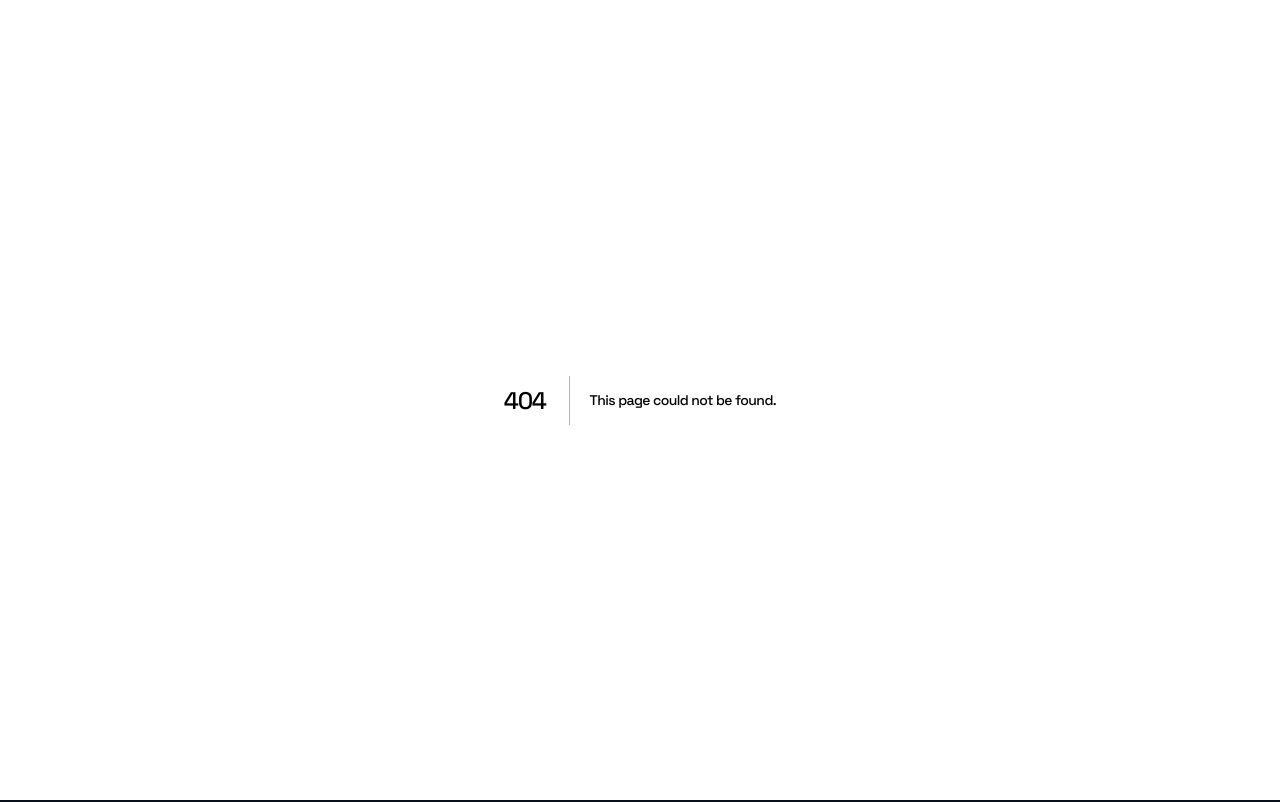
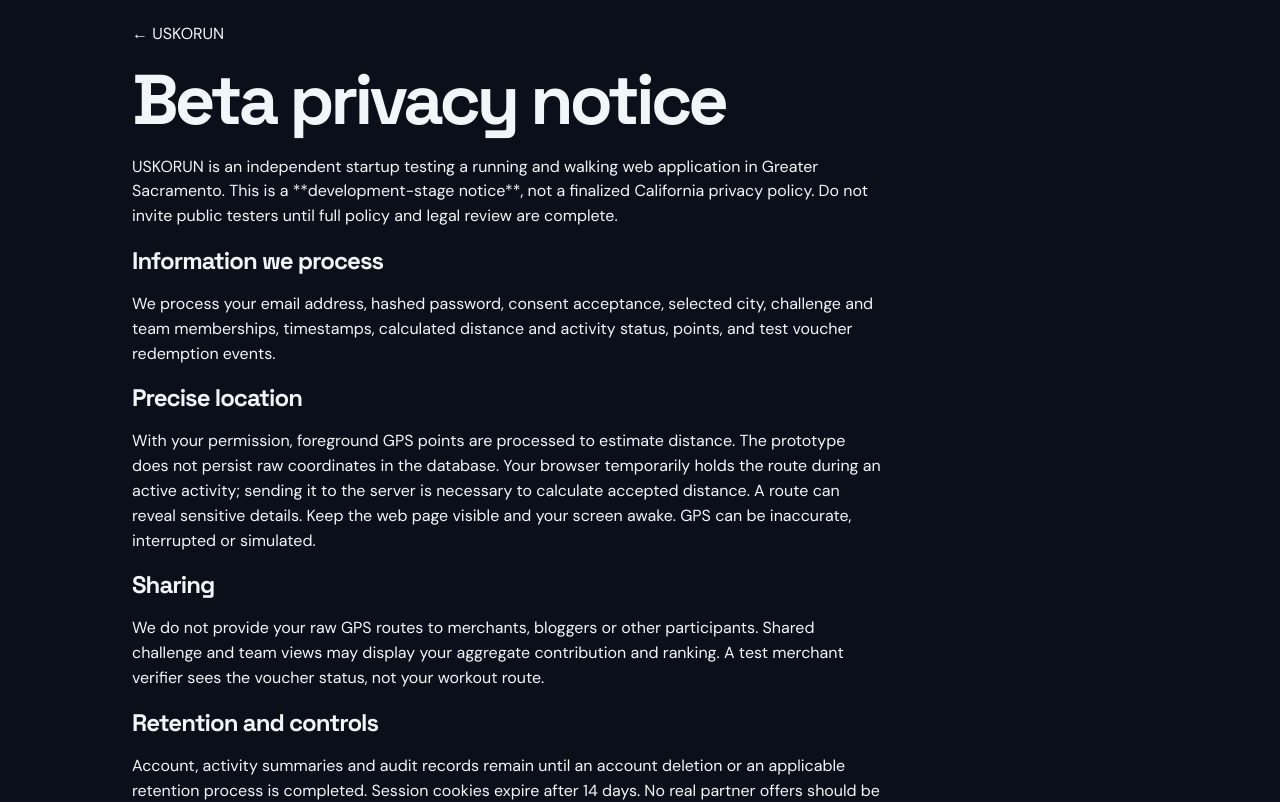
Before and after one commit to startlabhub/uskorun, a Next.js app in the folder apps/web/: page /privacy in a window 1280 px wide. Before the commit this address had no page. Shown: the top 802 px of the page. Built offline with nearby package versions, Linux system fonts and the light colour scheme.

Commit message:
feat(ops): apps/web/src/app/privacy/page.tsx

```diff
--- /dev/null
+++ b/apps/web/src/app/privacy/page.tsx
@@ -0,0 +1,10 @@
+import Link from "next/link";
+export const metadata={title:"Beta privacy | USKORUN"};
+export default function Privacy(){return <main className="shell"><p><Link href="/">← USKORUN</Link></p><div className="space"/><h1>Beta privacy notice</h1><div className="space"/>
+<section className="stack" style={{maxWidth:750}}>
+<p>USKORUN is an independent startup testing a running and walking web application in Greater Sacramento. This is a **development-stage notice**, not a finalized California privacy policy. Do not invite public testers until full policy and legal review are complete.</p>
+<h2>Information we process</h2><p>We process your email address, hashed password, consent acceptance, selected city, challenge and team memberships, timestamps, calculated distance and activity status, points, and test voucher redemption events.</p>
+<h2>Precise location</h2><p>With your permission, foreground GPS points are processed to estimate distance. The prototype does not persist raw coordinates in the database. Your browser temporarily holds the route during an active activity; sending it to the server is necessary to calculate accepted distance. A route can reveal sensitive details. Keep the web page visible and your screen awake. GPS can be inaccurate, interrupted or simulated.</p>
+<h2>Sharing</h2><p>We do not provide your raw GPS routes to merchants, bloggers or other participants. Shared challenge and team views may display your aggregate contribution and ranking. A test merchant verifier sees the voucher status, not your workout route.</p>
+<h2>Retention and controls</h2><p>Account, activity summaries and audit records remain until an account deletion or an applicable retention process is completed. Session cookies expire after 14 days. No real partner offers should be published before retention, deletion and incident-response procedures are approved. Contact the project operator to request deletion or data access during the technical beta.</p>
+<h2>Age</h2><p>Participants must be 18 or older. The app is not designed for children.</p><p>Last updated: October 28, 2026. This app is not yet approved for public beta testing.</p></section></main>}
```
